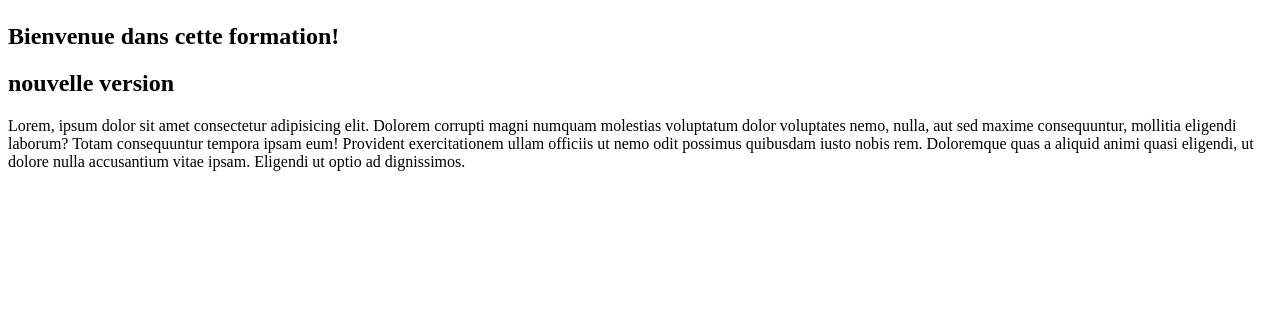
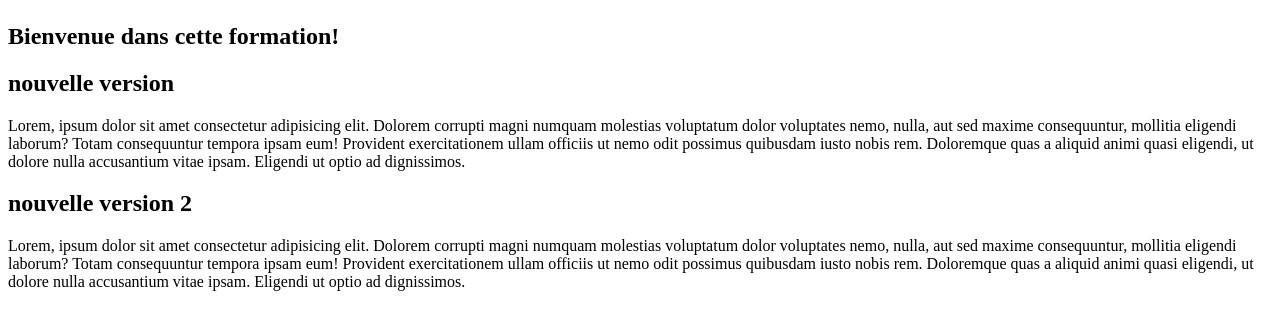
Before and after one commit to NoeyBr/cours_git_cdui, a plain HTML site: page index.html in a window 1280 px wide. Shown: the part 137-466 px from the top of the page. Drawn offline with Linux system fonts and the light colour scheme.

Commit message:
encore une nouvelle section

```diff
--- a/index.html
+++ b/index.html
@@ -14,6 +14,10 @@
         <h2>nouvelle version</h2>
         <p>Lorem, ipsum dolor sit amet consectetur adipisicing elit. Dolorem corrupti magni numquam molestias voluptatum dolor voluptates nemo, nulla, aut sed maxime consequuntur, mollitia eligendi laborum? Totam consequuntur tempora ipsam eum!
         Provident exercitationem ullam officiis ut nemo odit possimus quibusdam iusto nobis rem. Doloremque quas a aliquid animi quasi eligendi, ut dolore nulla accusantium vitae ipsam. Eligendi ut optio ad dignissimos.</p>
+    </section><section>
+        <h2>nouvelle version 2</h2>
+        <p>Lorem, ipsum dolor sit amet consectetur adipisicing elit. Dolorem corrupti magni numquam molestias voluptatum dolor voluptates nemo, nulla, aut sed maxime consequuntur, mollitia eligendi laborum? Totam consequuntur tempora ipsam eum!
+        Provident exercitationem ullam officiis ut nemo odit possimus quibusdam iusto nobis rem. Doloremque quas a aliquid animi quasi eligendi, ut dolore nulla accusantium vitae ipsam. Eligendi ut optio ad dignissimos.</p>
     </section>
 </body>
 </html>
```
